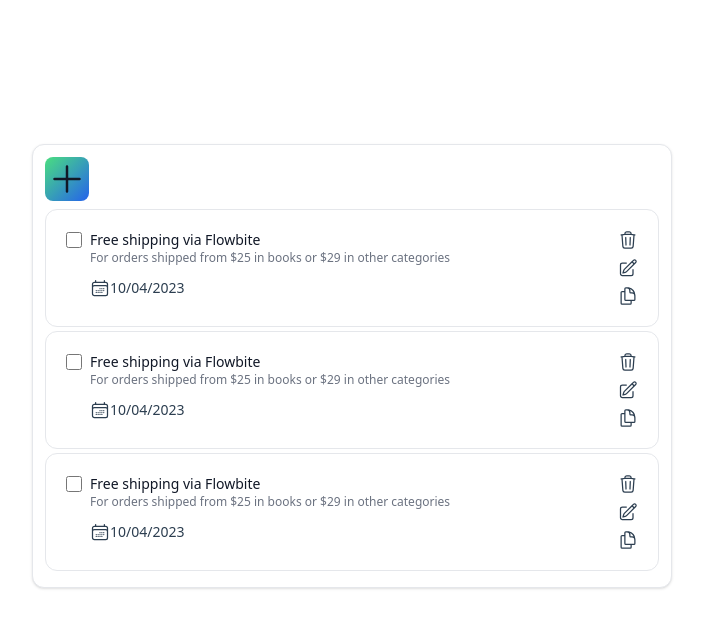
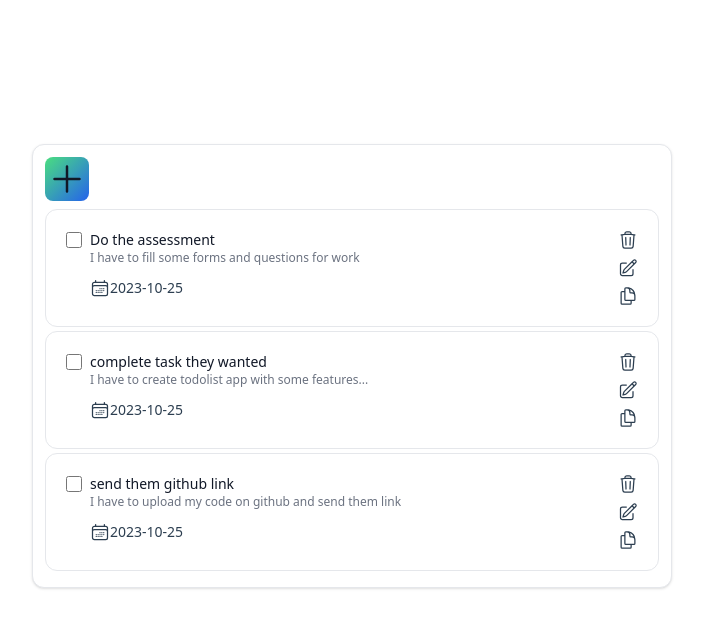
Before and after one commit to EbrahimMozaffari/todolist, a Vue app: page / in a window 1280 px wide. Shown: the top 628 px of the page, without its empty margins (288-991 px from the left). Built offline with nearby package versions, Linux system fonts and the light colour scheme.

Commit message:
duplicate done

```diff
--- /dev/null
+++ b/src/components/listItemComponent.vue
@@ -0,0 +1,27 @@
+<template>
+    <div class="flex flex-row p-5 border mb-1 rounded-xl"  for="helper-checkbox"  >
+        <div class="flex  items-center h-5">
+           <input :id="`helper-checkbox`+singleItem?.id" aria-describedby="helper-checkbox-text" type="checkbox" value="200" class="w-4 h-4 text-blue-600 bg-gray-100 border-gray-300 rounded focus:ring-blue-500 dark:focus:ring-blue-600 dark:ring-offset-gray-800 focus:ring-2 dark:bg-gray-700 dark:border-gray-600">
+       </div>
+       <div class="ml-2 basis-11/12 text-sm  mr-1">
+           <label :for="`helper-checkbox`+singleItem?.id" class="font-medium text-gray-900 dark:text-gray-300">{{singleItem.title}}</label>
+           <p id="helper-checkbox-text" class="text-xs font-normal text-gray-500 dark:text-gray-300">{{singleItem.description}}</p>
+           <span class="flex mt-3 mr-2"><dateIcon />{{singleItem.date}}</span>
+         </div>
+       <div class="flex flex-col">
+        <slot></slot>
+
+       </div>
+    </div>
+</template>
+
+<script setup>
+import dateIcon from "../components/icons/iconDate.vue"
+
+const props = defineProps({
+  singleItem: {
+    type: Object,
+  },
+
+});
+</script>
--- /dev/null
+++ b/src/helper/helper.js
@@ -0,0 +1,8 @@
+export const uuidv4 = () => {
+    return 'xxxxxxxx-xxxx-4xxx-yxxx-xxxxxxxxxxxx'
+    .replace(/[xy]/g, function (c) {
+        const r = Math.random() * 16 | 0,
+            v = c == 'x' ? r : (r & 0x3 | 0x8);
+        return v.toString(16);
+    });
+}
--- a/src/store/modules/app.js
+++ b/src/store/modules/app.js
@@ -8,19 +8,22 @@ const getDefaultState = () => {
         id:'7bc41720-7131-11ee-b962-0242ac120002',
         title:'Do the assessment',
         description:'I have to fill some forms and questions for work',
-        date:'2023-10-25'
+        date:'2023-10-25',
+        status:false,
       },
       {
         id:"7bc41bee-7131-11ee-b962-0242ac120002",
         title:'complete task they wanted',
         description:'I have to create todolist app with some features...',
-        date:'2023-10-25'
+        date:'2023-10-25',
+        status:false,
       },
       {
         id:"7bc4204e-7131-11ee-b962-0242ac120002",
         title:'send them github link',
         description:'I have to upload my code on github and send them link',
-        date:'2023-10-25'
+        date:'2023-10-25',
+        status:false,
       },
     ],
 
@@ -42,6 +45,9 @@ export const mutations = {
   SET_TODOLIST(state, payload) {
     state.toDOList = payload;
   },
+  ADD_TODOLIST(state, todo){
+    state.toDOList.push(todo)
+  },
 
   RESET_STATE(state) {
     Object.assign(state, getDefaultState());
@@ -49,8 +55,11 @@ export const mutations = {
 };
 
 export const actions = {
-  setOverlay({ commit, state }, payload) {
+  setToDoList({ commit, state }, payload) {
     commit("SET_TODOLIST", payload);
+  },
+  addToDoList({ commit, state }, payload) {
+    commit("ADD_TODOLIST", payload);
   },
 
   resetState({ commit }) {
--- a/src/views/HomeView.vue
+++ b/src/views/HomeView.vue
@@ -1,78 +1,53 @@
-<script setup>
-import deleteIcon from "../components/icons/iconCustomDelete.vue"
-import editIcon from "../components/icons/iconEdit.vue"
-import duplicateIcon from "../components/icons/iconDuplicate.vue"
-import dateIcon from "../components/icons/iconDate.vue"
-import { ref } from "vue";
-
-const toDoList = ref([])
-// import TheWelcome from '@/components/TheWelcome.vue'
-</script>
 <template>
   <main class="flex items-center justify-center w-full mt-36">
 
     <div class="sm:w-11/12 md:w-11/12 lg:w-6/12 w-11/12 font-sans bg-white border border-gray-200 rounded-xl shadow  dark:bg-gray-800 dark:border-gray-700 p-3 ">
-      <button class="relative inline-flex items-center justify-center p-0.5 mb-2 mr-2 overflow-hidden text-sm font-medium text-gray-900 rounded-lg group bg-gradient-to-br from-green-400 to-blue-600 group-hover:from-green-400 group-hover:to-blue-600 hover:text-white dark:text-white focus:ring-4 focus:outline-none focus:ring-green-200 dark:focus:ring-green-800">
+      <button @click="createItem()" class="relative inline-flex items-center justify-center p-0.5 mb-2 mr-2 overflow-hidden text-sm font-medium text-gray-900 rounded-lg group bg-gradient-to-br from-green-400 to-blue-600 group-hover:from-green-400 group-hover:to-blue-600 hover:text-white dark:text-white focus:ring-4 focus:outline-none focus:ring-green-200 dark:focus:ring-green-800">
         <svg width="40" fill="currentColor" viewBox="0 0 24 24" xmlns="http://www.w3.org/2000/svg" aria-hidden="true">
           <path clip-rule="evenodd" fill-rule="evenodd" d="M12 3.75a.75.75 0 01.75.75v6.75h6.75a.75.75 0 010 1.5h-6.75v6.75a.75.75 0 01-1.5 0v-6.75H4.5a.75.75 0 010-1.5h6.75V4.5a.75.75 0 01.75-.75z"></path>
         </svg>
       </button>
-
-      <div class="flex flex-row p-5 border mb-1 rounded-xl"  for="helper-checkbox"  >
-        <div class="flex  items-center h-5">
-           <input id="helper-checkbox" v-model="toDoList" aria-describedby="helper-checkbox-text" type="checkbox" value="200" class="w-4 h-4 text-blue-600 bg-gray-100 border-gray-300 rounded focus:ring-blue-500 dark:focus:ring-blue-600 dark:ring-offset-gray-800 focus:ring-2 dark:bg-gray-700 dark:border-gray-600">
-       </div>
-       <div class="ml-2 basis-11/12 text-sm  mr-1">
-           <label for="helper-checkbox" class="font-medium text-gray-900 dark:text-gray-300">Free shipping via Flowbite</label>
-           <p id="helper-checkbox-text" class="text-xs font-normal text-gray-500 dark:text-gray-300">For orders shipped from $25 in books or $29 in other categories</p>
-           <span class="flex mt-3 mr-2"><dateIcon />10/04/2023</span>
-         </div>
-       <div class="customIconPosition ">
-         <deleteIcon class="mb-2" />
-         <editIcon class="mb-2"  />
-         <duplicateIcon class=""  />
-
-       </div>
-     </div>
-     <div class="flex flex-row p-5 border mb-1 rounded-xl"  for="helper-checkbox"  >
-      <div class="flex  items-center h-5">
-         <input id="helper-checkbox" v-model="toDoList" aria-describedby="helper-checkbox-text" type="checkbox" value="200" class="w-4 h-4 text-blue-600 bg-gray-100 border-gray-300 rounded focus:ring-blue-500 dark:focus:ring-blue-600 dark:ring-offset-gray-800 focus:ring-2 dark:bg-gray-700 dark:border-gray-600">
-     </div>
-     <div class="ml-2 basis-11/12 text-sm  mr-1">
-         <label for="helper-checkbox" class="font-medium text-gray-900 dark:text-gray-300">Free shipping via Flowbite</label>
-         <p id="helper-checkbox-text" class="text-xs font-normal text-gray-500 dark:text-gray-300">For orders shipped from $25 in books or $29 in other categories</p>
-         <span class="flex mt-3 mr-2"><dateIcon />10/04/2023</span>
-       </div>
-     <div class="customIconPosition ">
-       <deleteIcon class="mb-2" />
-       <editIcon class="mb-2"  />
-       <duplicateIcon class=""  />
-
-     </div>
-   </div>
-   <div class="flex flex-row p-5 border mb-1 rounded-xl"  for="helper-checkbox"  >
-    <div class="flex  items-center h-5">
-       <input id="helper-checkbox" v-model="toDoList" aria-describedby="helper-checkbox-text" type="checkbox" value="200" class="w-4 h-4 text-blue-600 bg-gray-100 border-gray-300 rounded focus:ring-blue-500 dark:focus:ring-blue-600 dark:ring-offset-gray-800 focus:ring-2 dark:bg-gray-700 dark:border-gray-600">
-   </div>
-   <div class="ml-2 basis-11/12 text-sm  mr-1">
-       <label for="helper-checkbox" class="font-medium text-gray-900 dark:text-gray-300">Free shipping via Flowbite</label>
-       <p id="helper-checkbox-text" class="text-xs font-normal text-gray-500 dark:text-gray-300">For orders shipped from $25 in books or $29 in other categories</p>
-       <span class="flex mt-3 mr-2"><dateIcon />10/04/2023</span>
-     </div>
-   <div class="customIconPosition ">
-     <deleteIcon class="mb-2" />
-     <editIcon class="mb-2"  />
-     <duplicateIcon class=""  />
-
-   </div>
- </div>
+      <div v-for="item in toDoList" :key="item.id">
+        <listItemComponent :single-item="item" >
+          <button class="mb-2" @click="deleteItem(item)"><deleteIcon /></button>
+          <button class="mb-2" @click="editItem(item)"><editIcon /></button>
+          <button @click="duplicateItem(item)"><duplicateIcon /></button>
+        </listItemComponent>
+      </div>
      </div>
 
-<!--    <TheWelcome />-->
   </main>
 </template>
-<style scoped>
-.customIconPosition{
+
+<script setup>
+import deleteIcon from "@/components/icons/iconCustomDelete.vue"
+import editIcon from "@/components/icons/iconEdit.vue"
+import duplicateIcon from "@/components/icons/iconDuplicate.vue"
+import listItemComponent from "@/components/listItemComponent.vue"
+import {uuidv4} from "@/helper/helper"
+import store from "@/store";
+import {onMounted, ref, watch, computed} from "vue";
+
+//const toDoList = ref([])
+const toDoList = computed(()=>{
+  return store.getters['app/getToDoList']
+})
+const createItem = ()=>{
 
 }
-</style>
+const deleteItem = (item) =>{
+ console.log(item);
+}
+
+const editItem = (item) =>{
+  console.log(item);
+}
+
+const duplicateItem = async(item) =>{
+  let newItem = {...item};
+  const newId = uuidv4()
+  newItem.id = newId
+  store.dispatch("app/addToDoList",newItem)
+}
+
+</script>
```
